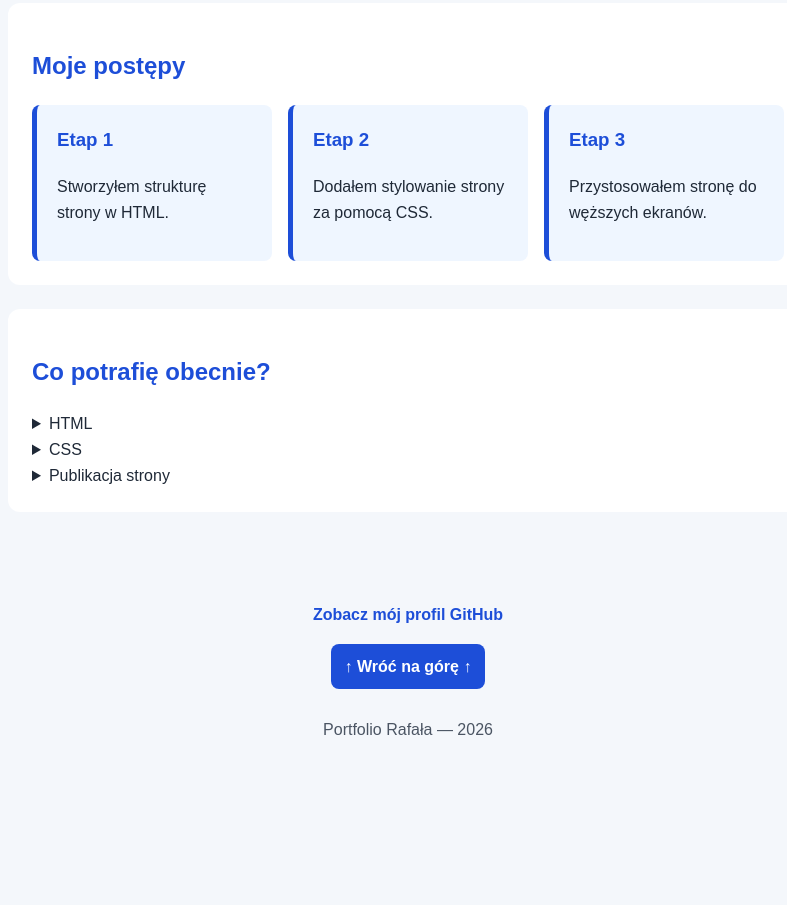
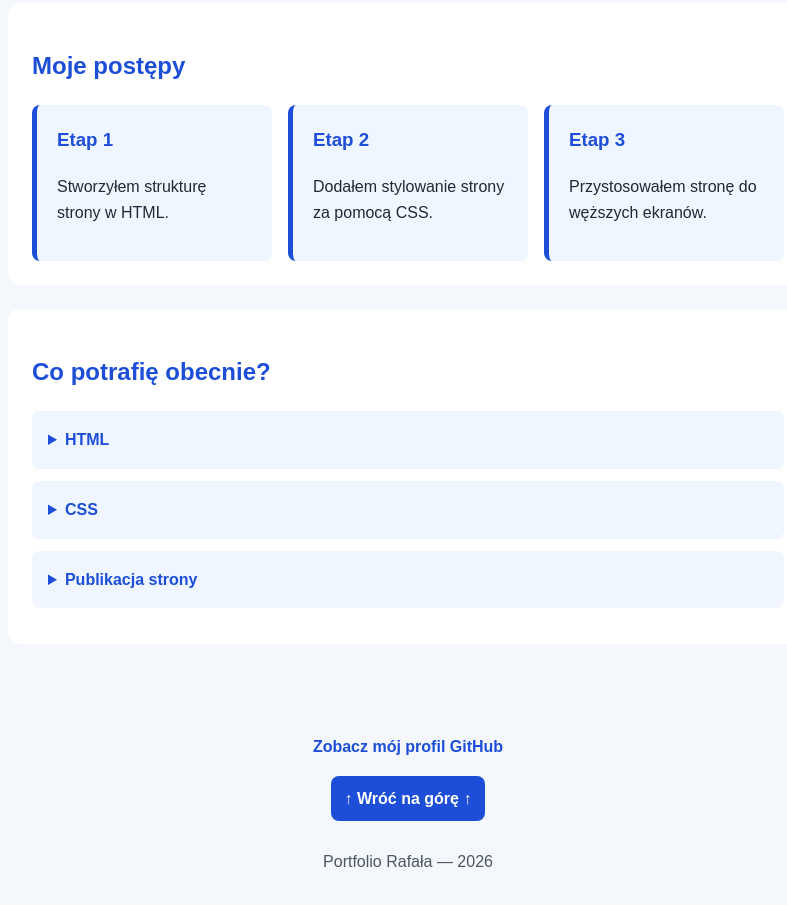
Before and after one commit to rafaloklinski1995/portfolio-start, a plain HTML site: page index.html in a window 1280 px wide. Shown: the part 1808-2713 px from the top of the page, without its empty margins (232-1019 px from the left). Before the commit the page ends 2587 px from the top, so only its background shows below. Drawn offline with Linux system fonts and the light colour scheme.

Commit message:
Update style.css

```diff
--- a/style.css
+++ b/style.css
@@ -135,6 +135,22 @@ html {
 .link-github:hover {
   text-decoration: underline;
 }
+details {
+  margin-bottom: 12px;
+  padding: 16px;
+  background-color: #eff6ff;
+  border-radius: 8px;
+}
+
+summary {
+  cursor: pointer;
+  color: #1d4ed8;
+  font-weight: bold;
+}
+
+details[open] {
+  background-color: #dbeafe;
+}
 @media (max-width: 600px) {
   header {
     padding: 40px 20px;
```
